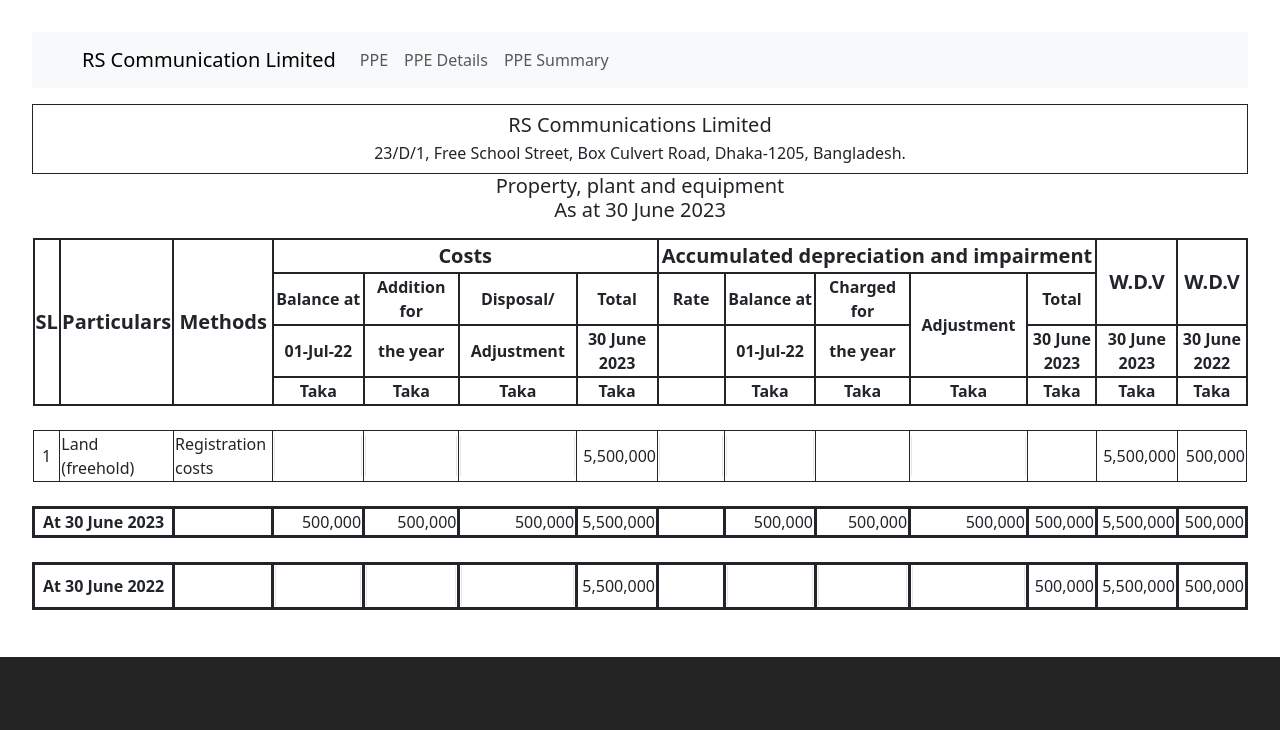
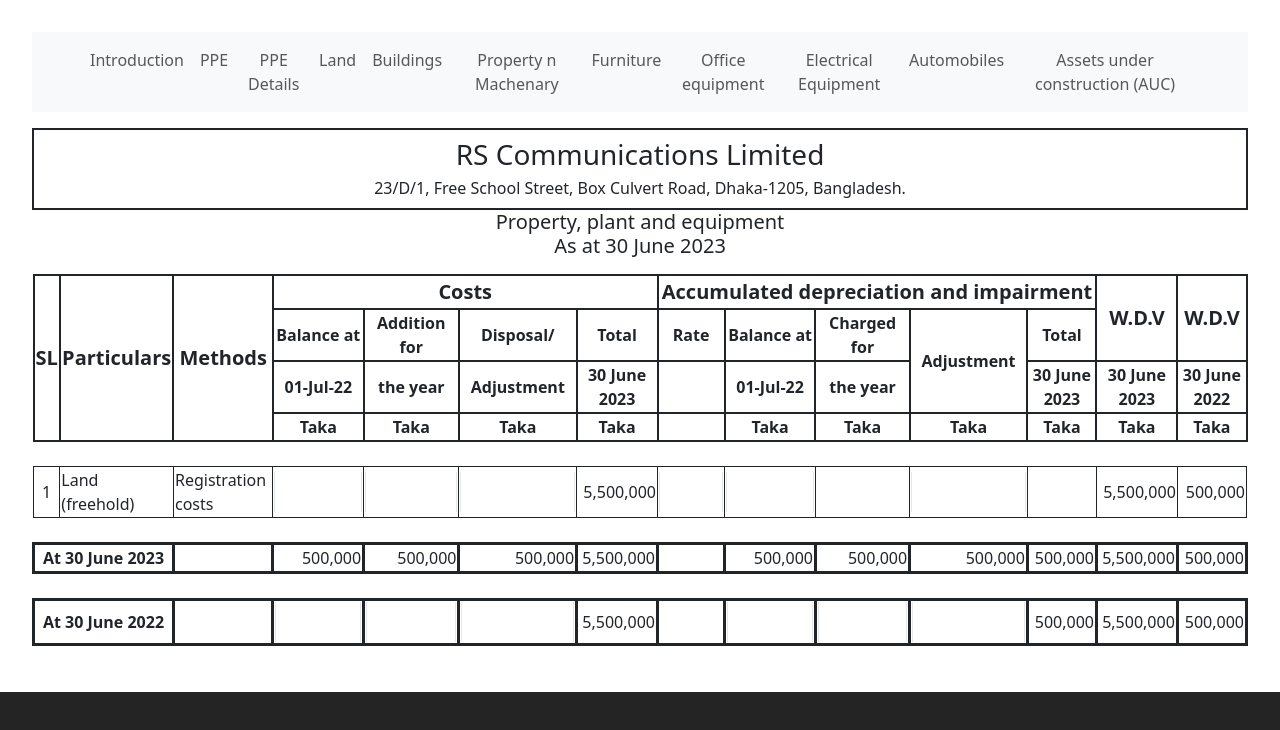
Before and after one commit to sagordevnath/ppe-details, a React (Vite) app: page / in a window 1280 px wide. Shown: the top 730 px of the page. Built offline with nearby package versions, Linux system fonts and the light colour scheme.

Commit message:
update menubar

```diff
--- a/src/Pages/MenuBar.jsx
+++ b/src/Pages/MenuBar.jsx
@@ -3,15 +3,25 @@
 import Navbar from 'react-bootstrap/Navbar';
 
 
-function ColorSchemesExample() {
+
+
+function MenuBar() {
   return (
       <Navbar className='h-50' bg="light" data-bs-theme="light">
         <Container>
-          <Navbar.Brand href="/home">RS Communication Limited</Navbar.Brand>
+          {/* <Navbar.Brand href="/home">RS Communication Limited</Navbar.Brand> */}
           <Nav className="me-auto">
+            <Nav.Link href='/introduction'>Introduction</Nav.Link>
             <Nav.Link href="/PPE">PPE</Nav.Link>
             <Nav.Link href="/PPE-Details">PPE Details</Nav.Link>
-            <Nav.Link href="/PPE-Summary">PPE Summary</Nav.Link>
+            <Nav.Link href="/land">Land</Nav.Link>
+            <Nav.Link href="/buildings">Buildings</Nav.Link>
+            <Nav.Link href="/property-machenary">Property n Machenary</Nav.Link>
+            <Nav.Link href="/furniture">Furniture</Nav.Link>
+            <Nav.Link href="/office-equipment">Office equipment</Nav.Link>
+            <Nav.Link href="/electrical-equipment">Electrical Equipment</Nav.Link>
+            <Nav.Link href="/automobiles ">Automobiles</Nav.Link>
+            <Nav.Link href="/automobiles ">Assets under construction (AUC)</Nav.Link>
           </Nav>
         </Container>
       </Navbar>
@@ -19,4 +29,6 @@
 }
 
 
-export default ColorSchemesExample;
+
+
+export default MenuBar;
--- a/src/Pages/PPE.jsx
+++ b/src/Pages/PPE.jsx
@@ -5,10 +5,10 @@
     <>
       <div className="note-header pt-3">
         <div className="container-fluid">
-          <div className="row border border-dark p-2">
+          <div className="row border border-2 border-dark p-2">
             <div className="col-12">
               <div className="address">
-                <h5 className="mb-1">RS Communications Limited</h5>
+                <h5 className="mb-1 fs-3">RS Communications Limited</h5>
                 <p className="mb-0">
                   23/D/1, Free School Street, Box Culvert Road, Dhaka-1205,
                   Bangladesh.
```
